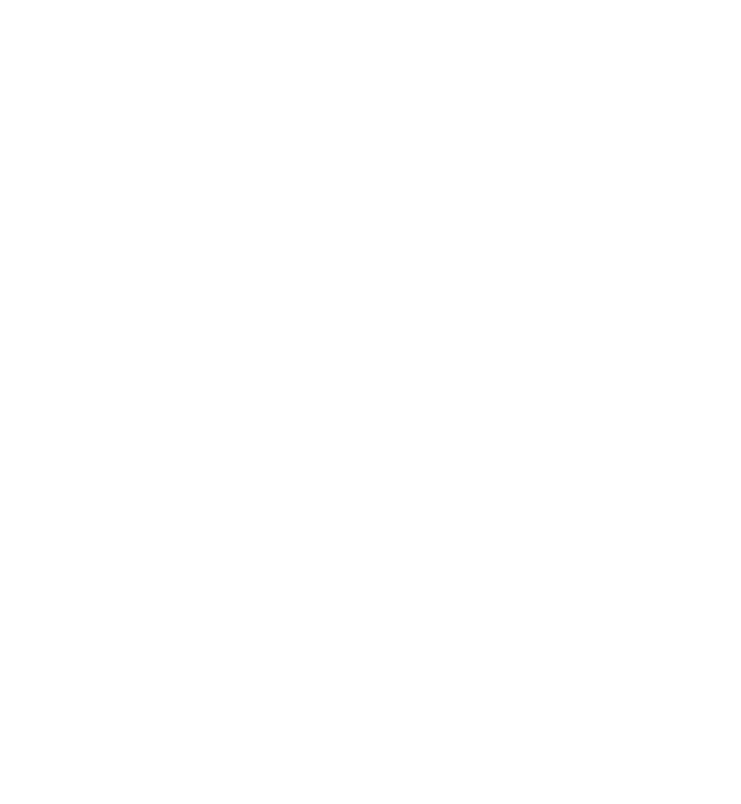
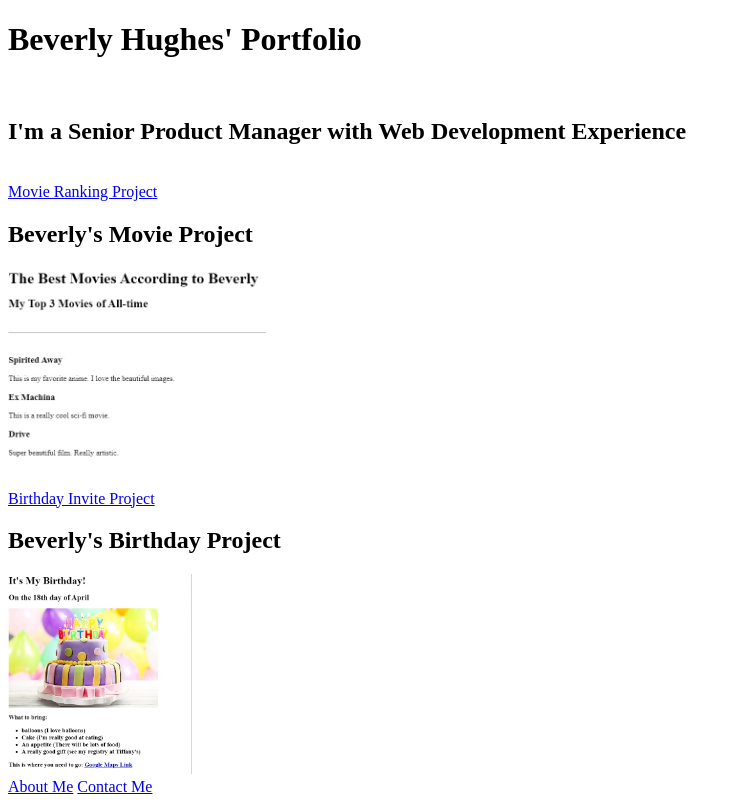
Before and after one commit to bchatl/html-portfolio, a plain HTML site: page index.html in a window 1280 px wide. Shown: the whole page, without its empty margins (0-741 px from the left). Drawn offline with Linux system fonts and the light colour scheme.

Commit message:
Update index.html

```diff
--- a/index.html
+++ b/index.html
@@ -4,23 +4,26 @@
 <head>
     <meta charset="UTF-8">
     <meta name="viewport" content="width=device-width, initial-scale=1.0">
-    <title>Document</title>
+    <title>My Projects</title>
 </head>
 <body>
+    <h1>Beverly Hughes' Portfolio</h1>
+    <br>
+    <h2>I'm a Senior Product Manager with Web Development Experience</h2>
+    <br>
+    <a href="./assets/images/Movie.jpg">Movie Ranking Project</a>
+
+        <h2>Beverly's Movie Project</h2>
+        <img src="./assets/images/Movie.jpg" alt="This is the movie project outcome" height="200">
+
+    <br>
+    <br>
+
+    <a href="./assets/images/Birthday.jpg">Birthday Invite Project</a>
+    <h2> Beverly's Birthday Project</h2>
+    <img src="./assets/images/Birthday.jpg" alt="This is the birthday outcome" height="200">
+<br>
+<a href="/public/about.html">About Me</a> <a href="/public/contact.html">Contact Me</a>
 
 </body>
 </html>
-
-<!-- TODO 2: Add Your previous projects' HTML into the public folder -->
-
-<!-- TODO 3: Take screenshots of your project previews and add the images to the images folder -->
-
-<!-- TODO 4: Add titles/subtitles etc. -->
-
-<!-- TODO 5: Add a link to the project pages -->
-
-<!-- TODO 6: Add images to show the project previews
-HINT for TODO 6: You can use the height attribute set to 200 to make the image smaller:
-https://developer.mozilla.org/en-US/docs/Web/HTML/Element/img#attr-height -->
-
-<!-- TODO 7: Add the Contact Me and About Me page links -->
```
